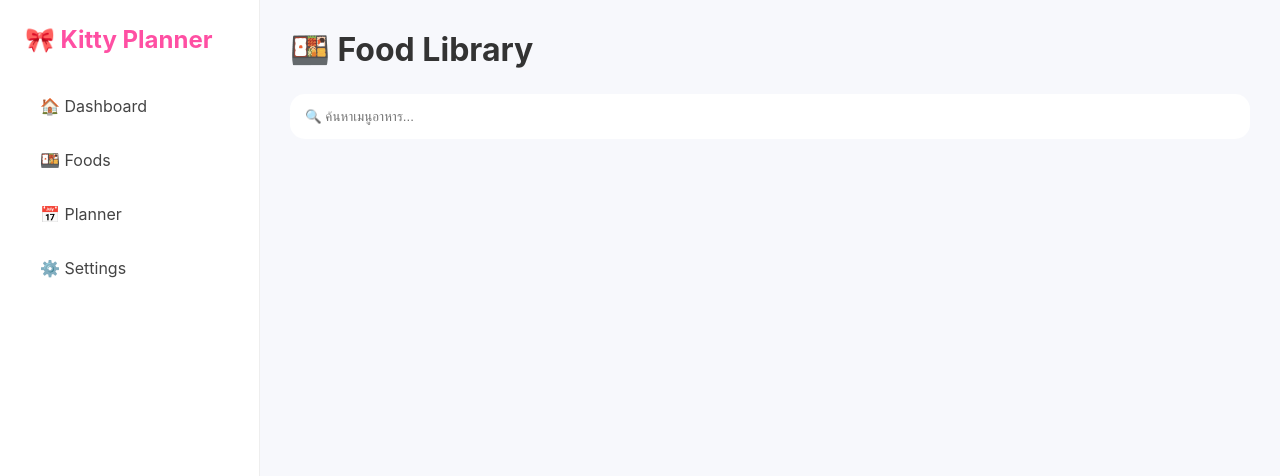
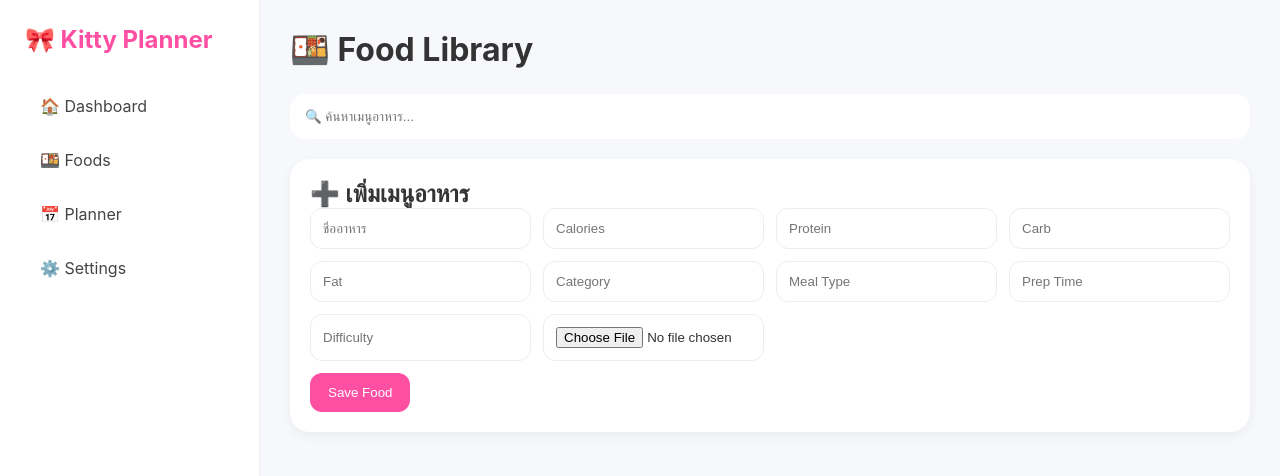
Before and after one commit to pimjaisdd2542-max/kitty-meal-planner, a plain HTML site: page foods.html in a window 1280 px wide. Shown: the top 476 px of the page. Drawn offline with nearby package versions, Linux system fonts and the light colour scheme.

Commit message:
Update foods.html

```diff
--- a/foods.html
+++ b/foods.html
@@ -38,7 +38,43 @@
             placeholder="🔍 ค้นหาเมนูอาหาร..."
         >
 
-        <div id="foods"></div>
+        <div class="add-food-card">
+
+    <h2>➕ เพิ่มเมนูอาหาร</h2>
+
+    <div class="form-grid">
+
+        <input id="foodName" placeholder="ชื่ออาหาร">
+
+        <input id="foodCalories" type="number" placeholder="Calories">
+
+        <input id="foodProtein" type="number" placeholder="Protein">
+
+        <input id="foodCarb" type="number" placeholder="Carb">
+
+        <input id="foodFat" type="number" placeholder="Fat">
+
+        <input id="foodCategory" placeholder="Category">
+
+        <input id="foodMealType" placeholder="Meal Type">
+
+        <input id="foodPrepTime" placeholder="Prep Time">
+
+        <input id="foodDifficulty" placeholder="Difficulty">
+
+        <input id="foodImage" type="file">
+
+    </div>
+
+    <button
+        class="primary-btn"
+        onclick="addFood()">
+        Save Food
+    </button>
+
+</div>
+
+<div id="foods"></div>
 
     </main>
 
```
